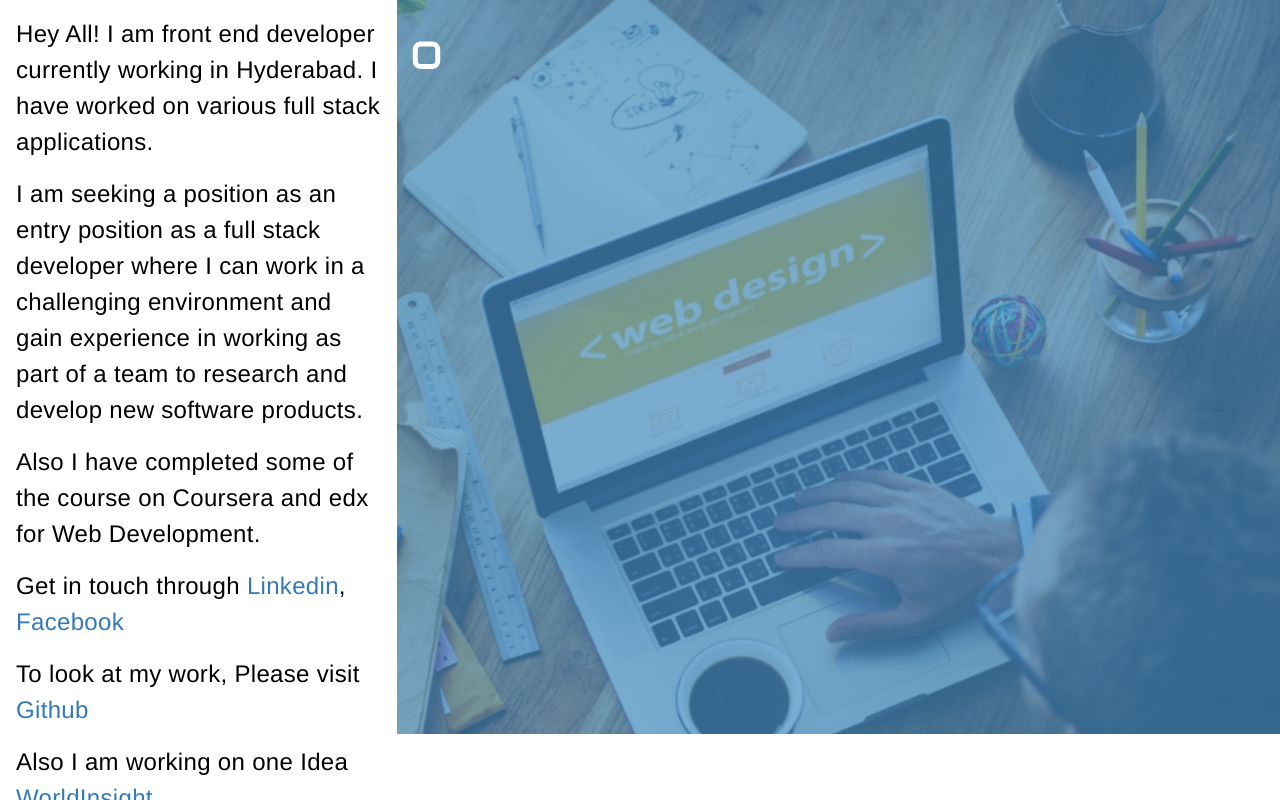
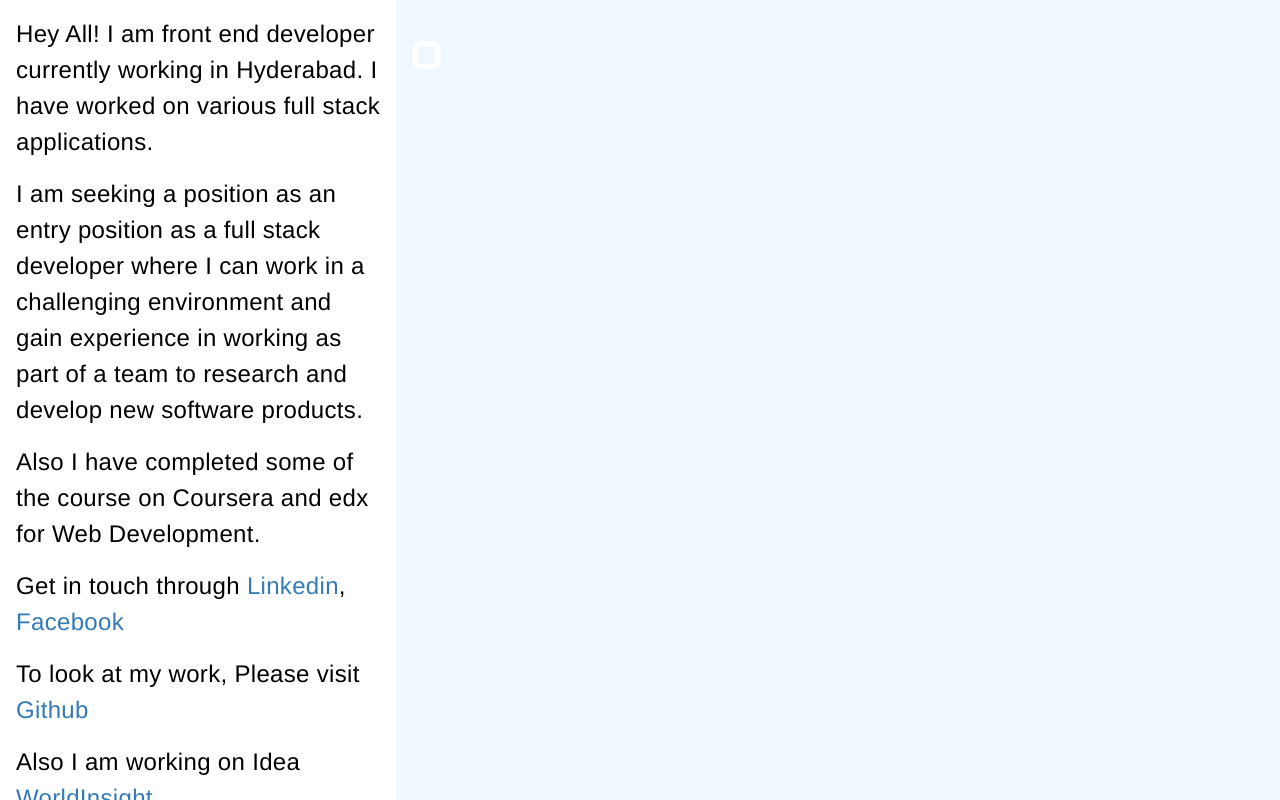
Before and after one commit to tavishaggarwal/Profiler, an Angular app in the folder MyProfile/: page /About in a window 1280 px wide. Built offline with nearby package versions, Linux system fonts and the light colour scheme.

Commit message:
Updated Review comments

```diff
--- a/MyProfile/src/app/about-us/about-us.component.ts
+++ b/MyProfile/src/app/about-us/about-us.component.ts
@@ -1,4 +1,5 @@
 import { Component, OnInit } from '@angular/core';
+import * as jQuery from 'jquery';
 
 @Component({
   selector: 'profile-about-us',
@@ -7,7 +8,8 @@ import { Component, OnInit } from '@angular/core';
 })
 export class AboutUsComponent implements OnInit {
 
-  constructor() { }
+  constructor() { $('body').removeClass('backgroundImage').addClass('backgroundStyle');
+}
 
   ngOnInit() {
   }
--- a/MyProfile/src/app/app.component.ts
+++ b/MyProfile/src/app/app.component.ts
@@ -1,10 +1,12 @@
 import { Component } from '@angular/core';
 import * as jQuery from 'jquery';
+
 @Component({
   selector: 'profile-root',
   templateUrl: './app.component.html',
   styleUrls: ['./app.component.scss']
 })
+
 export class AppComponent {
 
  toggle () {
@@ -13,6 +15,7 @@ export class AppComponent {
     $('#menu').toggleClass('hide');
     $('#header').toggleClass('header hide');
     $('#bio').toggleClass('hide');
+    $('body').addClass('backgroundImage');
  }
 
  adjustWidth () {
--- a/MyProfile/src/index.html
+++ b/MyProfile/src/index.html
@@ -39,7 +39,7 @@
     </p>
 
     <p class="fadeInUp animated align">
-      Also I am working on one Idea
+      Also I am working on Idea
       <a href="http://worldinsight.mybluemix.net" target="blank">WorldInsight</a>
     </p>
   </div>
--- a/MyProfile/src/styles.scss
+++ b/MyProfile/src/styles.scss
@@ -75,3 +75,7 @@
 .positioning {
     top: 92px;
 }
+
+.backgroundStyle {
+    background-color: aliceblue;
+}
```
Also changed, not shown: 1 other file (tests, documents, lock files or other folders).
